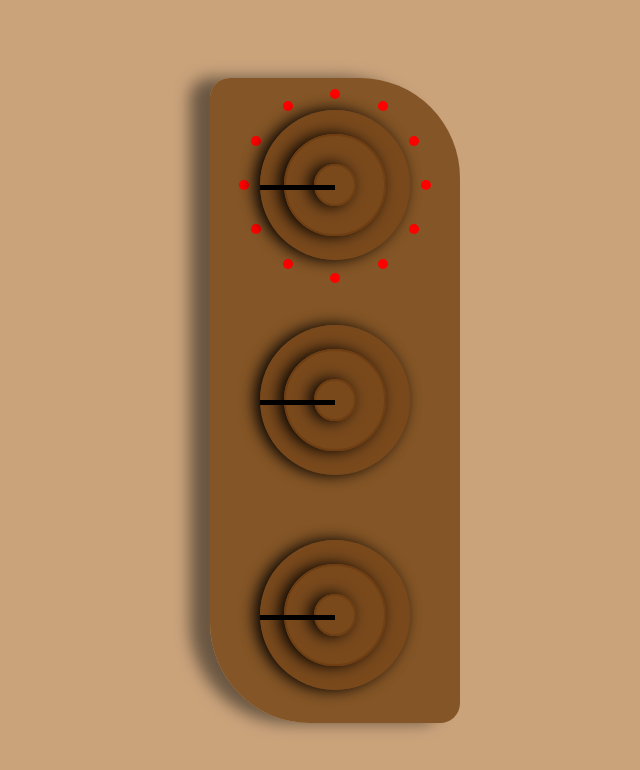
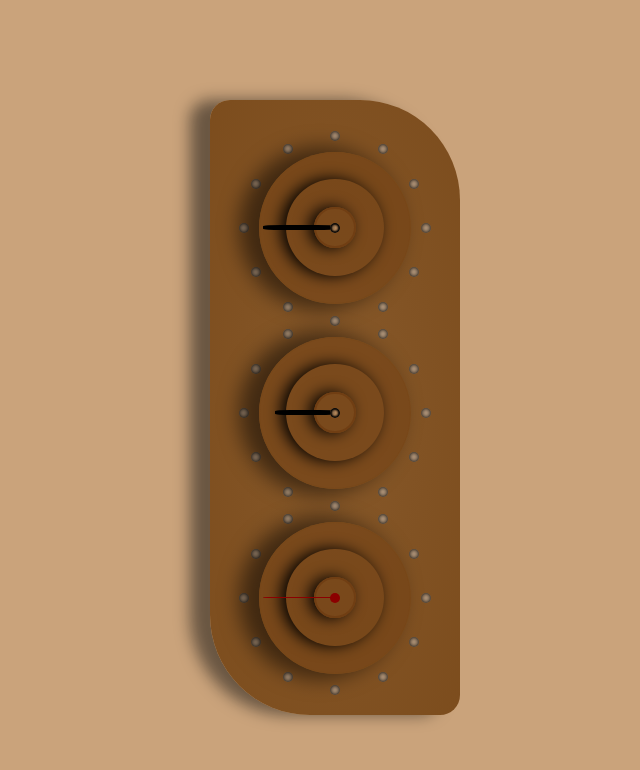
Before and after one commit to jjpickering10/SillyClock, a plain HTML site: page index.html in a window 1280 px wide. Shown: the whole page, without its empty margins (305-945 px from the left). Drawn offline with Linux system fonts and the light colour scheme.

Commit message:
Finished styling clock

```diff
--- a/assets/css/style.css
+++ b/assets/css/style.css
@@ -4,13 +4,16 @@ body {
   flex-direction: column;
   justify-content: center;
   align-items: center;
-  height: 100vh;
+  /* height: 100vh; */
   margin: 0;
   padding: 0;
 }
 
 .container {
-  background: rgba(120, 72, 24, 0.85);
+  background: radial-gradient(
+    rgba(120, 72, 24, 0.85) 25%,
+    rgba(120, 72, 24, 0.95)
+  );
   width: 250px;
   display: flex;
   flex-direction: column;
@@ -22,6 +25,9 @@ body {
   border-bottom-left-radius: 100px;
   /* box-shadow: -20px 0px 15px 0px rgba(0, 0, 0, 0.8); */
   box-shadow: -20px 0px 15px 0px rgba(12, 12, 12, 0.5);
+  /* height: 65%; */
+  padding: 20px 0px 40px 0px;
+  margin: 12.5vh;
 }
 
 .circle {
@@ -33,16 +39,18 @@ body {
   display: flex;
   justify-content: center;
   align-items: center;
-  box-shadow: -5px 0px 15px 0px rgba(0, 0, 0, 1);
+  box-shadow: -15px 0px 20px 5px rgba(0, 0, 0, 0.5);
+  border: 1px solid rgba(120, 72, 24, 0.5);
 }
 
 .hand {
   position: absolute;
   height: 5px;
   width: 50%;
-  top: 50%;
+  /* top: 50%; */
   left: 0;
   background: black;
+  border-radius: 25%;
 }
 
 .outer-circle {
@@ -53,8 +61,9 @@ body {
   align-content: center;
   height: 175px;
   width: 175px;
-  margin: 20px;
+  margin: 20px 20px -10px 20px;
   border-radius: 50%;
+  /* box-shadow: -15px 0px 20px 5px rgba(0, 0, 0, 0.7); */
   /* border: 1px solid black; */
 }
 
@@ -63,7 +72,9 @@ body {
   height: 10px;
   width: 10px;
   border-radius: 50%;
-  background: red;
+  background: rgba(255, 255, 255, 0.4);
+  box-shadow: inset 0px 0px 4px 0px rgba(0, 0, 0, 1),
+    0px 0px 0px 0px rgba(0, 0, 0, 1);
 }
 
 .circle-dot1 {
@@ -116,7 +127,7 @@ body {
   height: 65%;
   width: 65%;
   border-radius: 50%;
-  border: 2px solid rgba(112, 62, 19, 1);
+  /* border: 10px solid rgba(120, 72, 24, 0.5); */
   box-shadow: -5px 0px 15px 0px rgba(0, 0, 0, 1);
 }
 .inner-circle2 {
@@ -127,3 +138,34 @@ body {
   border: 2px solid rgba(112, 62, 19, 1);
   box-shadow: -5px 0px 15px 0px rgba(0, 0, 0, 1);
 }
+
+.circle-center-minutes,
+.circle-center-hours {
+  background: rgba(193, 147, 101, 0.85);
+  box-shadow: inset 0px 0px 2px 2px rgba(0, 0, 0, 1);
+  z-index: 1000;
+  /* box-shadow: none; */
+}
+
+.circle-center-seconds {
+  background: darkred;
+  z-index: 1000;
+  box-shadow: none;
+}
+
+.minutes-hand {
+  left: 2%;
+  width: 48%;
+}
+
+.hours-hand {
+  left: 10%;
+  width: 40%;
+}
+
+.seconds-hand {
+  left: 2%;
+  width: 48%;
+  background: darkred;
+  height: 1.5px;
+}
--- a/index.html
+++ b/index.html
@@ -10,12 +10,12 @@
   <body>
     <div class="container">
       <div class="outer-circle">
+        <div class="circle-dot circle-center-minutes"></div>
         <div class="circle-dot circle-dot1"></div>
         <div class="circle-dot circle-dot2"></div>
         <div class="circle-dot circle-dot3"></div>
         <div class="circle-dot circle-dot4"></div>
         <div class="circle-dot circle-dot5"></div>
-        <div class="circle-dot circle-dot6"></div>
         <div class="circle-dot circle-dot7"></div>
         <div class="circle-dot circle-dot8"></div>
         <div class="circle-dot circle-dot9"></div>
@@ -29,6 +29,19 @@
         </div>
       </div>
       <div class="outer-circle">
+        <div class="circle-dot circle-center-hours"></div>
+        <div class="circle-dot circle-dot1"></div>
+        <div class="circle-dot circle-dot2"></div>
+        <div class="circle-dot circle-dot3"></div>
+        <div class="circle-dot circle-dot4"></div>
+        <div class="circle-dot circle-dot5"></div>
+
+        <div class="circle-dot circle-dot7"></div>
+        <div class="circle-dot circle-dot8"></div>
+        <div class="circle-dot circle-dot9"></div>
+        <div class="circle-dot circle-dot10"></div>
+        <div class="circle-dot circle-dot11"></div>
+        <div class="circle-dot circle-dot12"></div>
         <div class="circle circle-two">
           <div class="inner-circle"></div>
           <div class="inner-circle2"></div>
@@ -36,6 +49,19 @@
         </div>
       </div>
       <div class="outer-circle">
+        <div class="circle-dot circle-center-seconds"></div>
+        <div class="circle-dot circle-dot1"></div>
+        <div class="circle-dot circle-dot2"></div>
+        <div class="circle-dot circle-dot3"></div>
+        <div class="circle-dot circle-dot4"></div>
+        <div class="circle-dot circle-dot5"></div>
+        <div class="circle-dot circle-dot6"></div>
+        <div class="circle-dot circle-dot7"></div>
+        <div class="circle-dot circle-dot8"></div>
+        <div class="circle-dot circle-dot9"></div>
+        <div class="circle-dot circle-dot10"></div>
+        <div class="circle-dot circle-dot11"></div>
+        <div class="circle-dot circle-dot12"></div>
         <div class="circle circle-three">
           <div class="inner-circle"></div>
           <div class="inner-circle2"></div>
```
